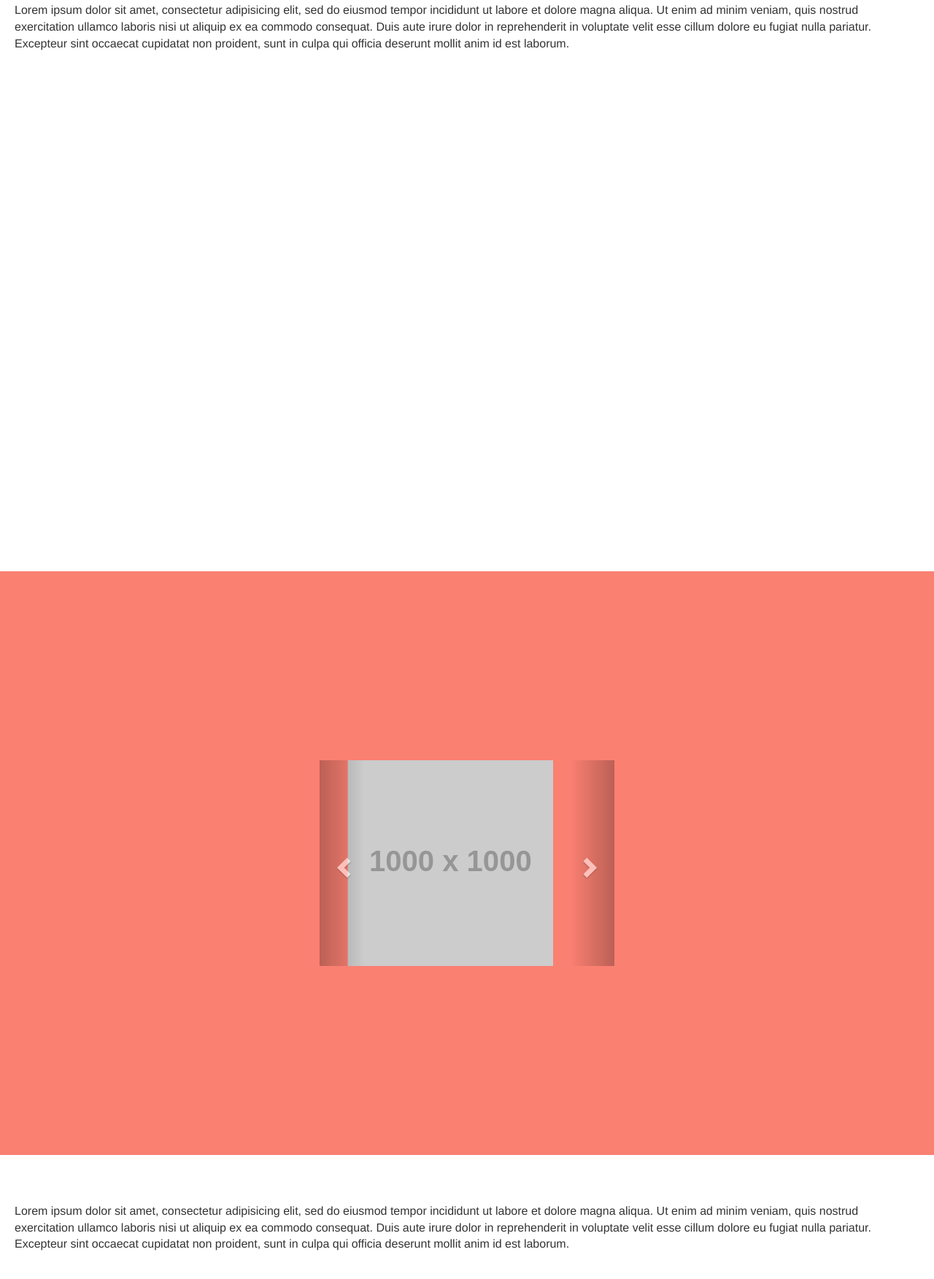
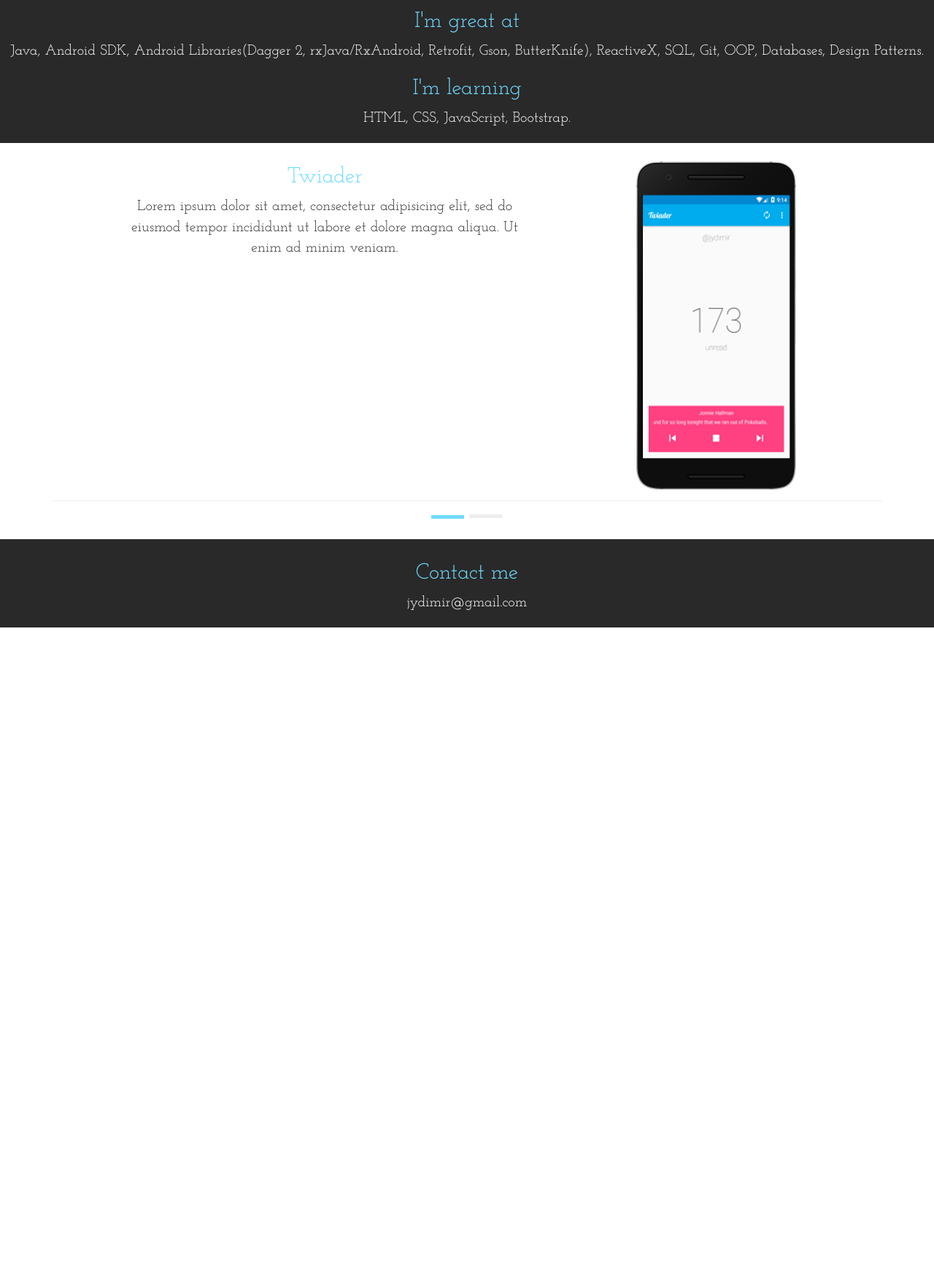
Before and after one commit to RepoForks/CV, a plain HTML site: page index.html in a window 1280 px wide. Shown: the part 817-2570 px from the top of the page at 73% size. After the commit the page ends 1677 px from the top, so only its background shows below. Drawn offline with nearby package versions, Linux system fonts and the light colour scheme; placeholder pictures from the web are drawn by us.

Commit message:
done with layout and styles for 320px

```diff
--- a/css/style.css
+++ b/css/style.css
@@ -1,21 +1,28 @@
+/*Width of 320px is considered as basis. For other screen sizes media queries created*/
+/*COLORS
+accent : #70DBFF
+dark background: #292929*/
 body {
-	font-size: 16px;
+	font-family: 'Josefin Slab', serif;
+	font-size: 20px;
 }
 
 h1 {
-	font-family: 'Josefin Slab', serif;
+	font-size: 45px;
+	text-align: center;
 }
 
 h2 {
-	font-family: 'Josefin Slab', serif;
-	font-size: 3em;
+	font-size: 30px;
+	color: #70DBFF;
 }
 
 section {
-	padding-top: 20px;
-	padding-bottom: 20px;
-	padding-right: 20px;
-	padding-left: 20px;
+	padding-top: 10px;
+	padding-bottom: 10px;
+	padding-right: 10px;
+	padding-left: 10px;
+	text-align: center;
 }
 
 .row-height {
@@ -25,27 +32,66 @@ section {
 	width: 100%;
 }
 
-
-.text-centered {
-	text-align: center;
-}
-
 .col-middle {
 	vertical-align: middle;
 }
 
-.wrapper-center {
-	display: table;
-	table-layout: fixed;
-	height: 100%;
-	width: 100%;
+#img-container {
+	padding-top: 10px;
 }
 
-.inner-center {
-	display: table-cell;
-	float: none;
-	height: 100%;
-	vertical-align: middle;
+#resume, #contacts {
+	background-color: #292929;
+}
+
+#resume p,  #contacts p{
+	color: white;
+}
+
+.carousel-inner {
+    position: relative;
+    overflow: hidden;
+    width: 100%;
+}
+
+.carousel-indicators {
+    position: relative;
+    bottom: 0;
+    left: 0;
+    margin-top: 0px;
+    margin-bottom: 0px;
+    margin-left: 0px;
+    padding: 5px;
+    padding-bottom: 8px;
+    width: 100%;
+    border-top: 1px solid #eee;
+    background: #ffffff;
+}
+
+.carousel-indicators li {
+    display: inline-block;
+    margin: 1px;
+    width: 45px;
+    height: 5px;
+    border: none;
+    border-radius: 0px;
+    background: #eeeeee;
+    text-indent: -999px;
+    cursor: pointer;
+}
+
+.carousel-indicators .active {
+    width: 45px;
+    height: 5px;
+    border: none;
+    border-radius: 0px;
+    background: #70DBFF;
+}
+
+.app-screenshot {
+    margin-right: auto;
+    margin-left: auto;
+    padding: 15px 15px 15px 15px;
 }
 
 @media (min-width: 480px) {
@@ -55,7 +101,7 @@ section {
 }
 
 @media (min-width: 992px) {
-	html, header, body, section, header > .container-fluid, header > .container-fluid > .row {
+	html, header, body, header > .container-fluid, header > .container-fluid > .row {
 		height: 100%;
 	}
 
@@ -69,9 +115,3 @@ section {
 @media (min-width: 1200px) {
 
 }
-
-
-.carousel-inner > .item > img, .carousel-inner > .item > a > img {
-	width: 70%;
-	margin: auto;
-}
--- a/index.html
+++ b/index.html
@@ -18,19 +18,20 @@
         <div class="container-fluid">
           <div class="row">
             <div class="row-height">
-              <div class="col-xs-12 col-md-6 col-xs-height col-md-height col-middle" style="background:red">
+              <div id="img-container" class="col-xs-12 col-md-6 col-xs-height col-md-height col-middle" >
                <div>
-                 <img src="http://placehold.it/400x400/000000" class="center-block img-circle  img-responsive" alt="Andrei Lisun" >
+                 <img src="/img/andrei_lisun.png" class="center-block img-circle  img-responsive" alt="Andrei Lisun" >
                </div>
              </div>
-             <div class="col-xs-12 col-md-6 col-xs-height col-md-height col-middle" style="background:green">
+             <div class="col-xs-12 col-md-6 col-xs-height col-md-height col-middle">
                <div class="inside">
                  <div class="container-fluid">
                   <div class="row">
-                    <div class="col-xs-12"><h1 class="text-centered">Andrei Lisun</h1></div>
-                    <div class="col-md-4 text-centered"><a href="#resume">Resume</a></div>
-                    <div class="col-md-4 text-centered"><a href="#projects">Projects</a></div>
-                    <div class="col-md-4 text-centered"><a href="#contacts">Contacts</a></div>
+                      <div class="col-xs-12"><h1>Andrei Lisun</h1></div>
+                      <!-- <div class="col-md-4 center-text"><a href="#resume">Resume</a></div>
+                      <div class="col-md-4 center-text"><a href="#projects">Projects</a></div>
+                      <div class="col-md-4 center-text"><a href="#contacts">Contacts</a></div> -->
+                    </div>
                   </div>
                 </div>
               </div>
@@ -40,59 +41,49 @@
       </div>
     </header>
     <section id="resume">
-      <div>
-        Lorem ipsum dolor sit amet, consectetur adipisicing elit, sed do eiusmod
-        tempor incididunt ut labore et dolore magna aliqua. Ut enim ad minim veniam,
-        quis nostrud exercitation ullamco laboris nisi ut aliquip ex ea commodo
-        consequat. Duis aute irure dolor in reprehenderit in voluptate velit esse
-        cillum dolore eu fugiat nulla pariatur. Excepteur sint occaecat cupidatat non
-        proident, sunt in culpa qui officia deserunt mollit anim id est laborum.
+      <h2>I'm great at</h2>
+      <p>Java, Android SDK, Android Libraries(Dagger 2, rxJava/RxAndroid, Retrofit, Gson, ButterKnife), ReactiveX, SQL, Git, OOP, Databases, Design Patterns.</p>
+      <h2>I'm learning</h2>
+      <p>HTML, CSS, JavaScript, Bootstrap.</p>
+    </section>
+    <section id="projects">
+      <div class="container">
+            <div id="projects-carousel" class="carousel slide">
+              <div class="carousel-inner">
+                <div class="item active">
+                  <div class="row">
+                    <div class="col-sm-12 col-md-offset-1 col-md-6">
+                      <h2>Twiader</h2>
+                      <p>Lorem ipsum dolor sit amet, consectetur adipisicing elit, sed do eiusmod
+                      tempor incididunt ut labore et dolore magna aliqua. Ut enim ad minim veniam.</p>
                     </div>
-    </section>
-    <section id="projects"  style="background:salmon">
-      <div class="container wrapper-center">
-        <div class="inner-center">
-        <div id="projects-carousel" class="carousel slide" data-ride="carousel">
-          <div class="carousel-inner" role="listbox">
-            <div class="item active">
-              <img src="http://placehold.it/1000x1000/000000" alt="Pro1">
-            </div>
-
-            <div class="item">
-              <img src="http://placehold.it/1000x1000/ffffffff" alt="Pro2">
-            </div>
-
-            <div class="item">
-              <img src="http://placehold.it/1000x1000/000000" alt="Pro3">
-            </div>
-
-            <div class="item">
-              <img src="http://placehold.it/1000x1000/ffffffff" alt="Pro4">
-            </div>
-          </div>
-
-          <a class="left carousel-control" href="#projects-carousel" role="button" data-slide="prev">
-            <span class="glyphicon glyphicon-chevron-left" aria-hidden="true"></span>
-            <span class="sr-only">Previous</span>
-          </a>
-          <a class="right carousel-control" href="#projects-carousel" role="button" data-slide="next">
-            <span class="glyphicon glyphicon-chevron-right" aria-hidden="true"></span>
-            <span class="sr-only">Next</span>
-          </a>
+                    <div class="col-sm-12 col-md-5">
+                      <img src="/img/reding.png" class="img-responsive app-screenshot" title="Twiader" alt="Twiader">
                     </div>
                   </div>
                 </div>
+                <div class="item">
+                  <div class="row">
+                    <div class="col-sm-12 col-md-offset-1 col-md-6">
+                      <h2>Music Player</h2>
+                      <p>Lorem ipsum dolor sit amet, consectetur adipisicing elit, sed do eiusmod
+                      tempor incididunt ut labore et dolore magna aliqua. Ut enim ad minim veniam.</p>
+                    </div>
+                    <div class="col-sm-12 col-md-5">
+                        <img src="/img/music_player.png" class="img-responsive app-screenshot" title="Music Player" alt="Music PLayer">
+                    </div>
+                  </div>
+                </div>
+              </div>
+              <ol class="carousel-indicators">
+                  <li data-target="#projects-carousel" data-slide-to="0" class="active"></li>
+                  <li data-target="#projects-carousel" data-slide-to="1"></li>
+              </ol>
+        </div>
       </section>
       <section id="contacts">
-      <div>
-        <br/><br/>
-        Lorem ipsum dolor sit amet, consectetur adipisicing elit, sed do eiusmod
-        tempor incididunt ut labore et dolore magna aliqua. Ut enim ad minim veniam,
-        quis nostrud exercitation ullamco laboris nisi ut aliquip ex ea commodo
-        consequat. Duis aute irure dolor in reprehenderit in voluptate velit esse
-        cillum dolore eu fugiat nulla pariatur. Excepteur sint occaecat cupidatat non
-        proident, sunt in culpa qui officia deserunt mollit anim id est laborum.
-      </div>
+        <h2>Contact me</h2>
+        <p>jydimir@gmail.com</p>
       </section>
     </body>
     </html>
```
Also changed, not shown: img/andrei_lisun.png (added), img/music_player.png (added), img/reding.png (added). Lines whose indentation alone changed are shown as unchanged.
